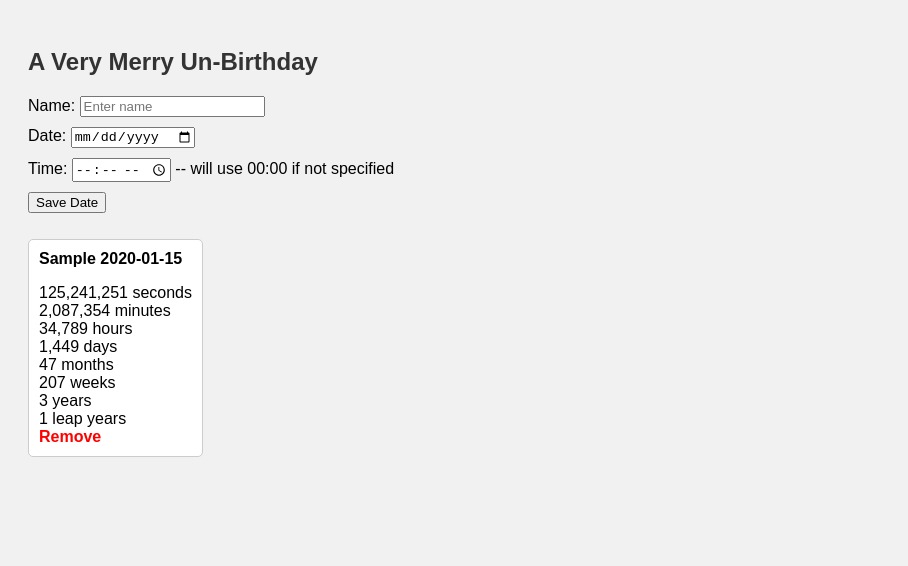
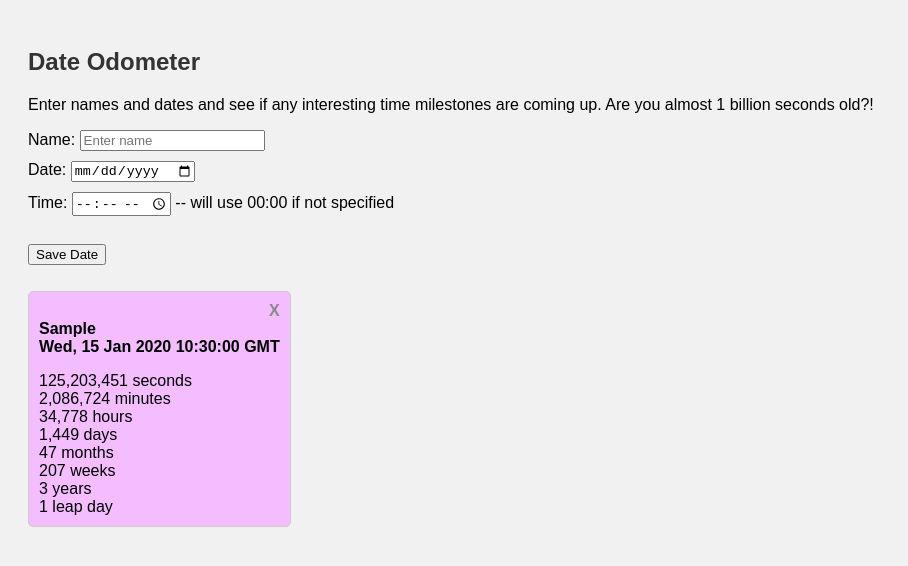
Before and after one commit to alangfiles/DateOdometer, a plain HTML site: page index.html in a window 1280 px wide. Both pictures are taken after typing "Sample", "2020-01-15", "10:30" into the empty fields and a click on the button "Save Date". Shown: the whole page, without its empty margins (0-908 px from the left). Drawn offline with Linux system fonts and the light colour scheme.

Commit message:
update date tracking for weeks/months/leaps

```diff
--- a/index.html
+++ b/index.html
@@ -4,7 +4,7 @@
 <head>
   <meta charset="UTF-8">
   <meta name="viewport" content="width=device-width, initial-scale=1.0">
-  <title>A Very Merry Un-Birthday</title>
+  <title>Date Odometer</title>
   <style>
     body {
       font-family: Arial, sans-serif;
@@ -41,10 +41,10 @@
     }
 
     .remove-btn {
+      float: right;
       cursor: pointer;
-      color: #ff0000;
+      color: #888;
       font-weight: bold;
-      margin-top: 10px;
     }
 
     body {
@@ -54,7 +54,10 @@
 </head>
 
 <body>
-  <h2>A Very Merry Un-Birthday</h2>
+  <h2>Date Odometer</h2>
+  <p>Enter names and dates and see if any interesting time milestones are coming up. Are you almost 1 billion seconds
+    old?!</p>
+  <form onsubmit="saveDate(); return false;">
     <label for="name">Name:</label>
     <input type="text" id="name" placeholder="Enter name" required>
     <br>
@@ -63,37 +66,122 @@
     <br>
     <label for="time">Time:</label>
     <input type="time" id="time"> -- will use 00:00 if not specified
+  </form>
   <br>
   <button onclick="saveDate()">Save Date</button>
 
   <ul id="dateList" class="date-cards-container"></ul>
 
   <script>
-    function generateDateCardHTML(name, date) {
+
+    function generatePastel(name) {
+      const randomNumberFromName = name.split('').reduce((a, b) => a + (b.charCodeAt(0) % 127) / 127, 0);
+      var hue = Math.round(randomNumberFromName * 360);
+      return 'hsl(' + hue + ', 100%, 87%)';
+    }
+
+    function monthsSinceDate(date) {
       const currentDate = new Date();
       const enteredDate = new Date(date);
+
+
+
+      const currentMonth = currentDate.getMonth();
+      const enteredMonth = enteredDate.getMonth();
+
+      const currentYear = currentDate.getFullYear();
+      const enteredYear = enteredDate.getFullYear();
+
+
+      return (currentYear - enteredYear) * 12 + (currentMonth - enteredMonth - 1);
+    }
+
+    function countWeeks(startDate) {
+      const currentDate = new Date();
+      const start = new Date(startDate);
+      let count = 0;
+
+      let dayToCount = start.getDay();
+      start.setDate(start.getDate() + 1);
+
+      while (start <= currentDate) {
+        if (start.getDay() === dayToCount) {
+          count++;
+        }
+        start.setDate(start.getDate() + 1);
+      }
+
+      return count;
+    }
+
+    function yearsSinceDate(date) {
+      const currentDate = new Date();
+      const enteredDate = new Date(date);
+
+      const currentYear = currentDate.getFullYear();
+      const enteredYear = enteredDate.getFullYear();
+      return currentYear - enteredYear - 1;
+    }
+
+    function leapYearsSinceDate(date) {
+
+      const isLeap = (year) => new Date(year, 1, 29).getMonth() == 1
+
+      const currentDate = new Date();
+      const enteredDate = new Date(date);
+
+      const currentYear = currentDate.getFullYear();
+      const enteredYear = enteredDate.getFullYear();
+
+
+      let offset = 0;
+
+      if (enteredDate.getMonth() > 1 && isLeap(enteredDate.getFullYear())) { //entered date starts on march of a leap year
+        ++offset;
+      }
+      if (currentDate.getMonth() < 1) { //leap day hasn't happend yet
+        ++offset;
+      }
+
+      let numLeapYears = 0;
+      for (let i = enteredYear; i <= currentYear; i++) {
+        if (isLeap(i)) {
+          numLeapYears++;
+        }
+      }
+      return numLeapYears - offset;
+    }
+
+    function generateDateCardHTML(entry) {
+      const { name, date, time } = entry;
+      const currentDate = new Date();
+      const enteredDate = new Date(`${date} ${time || '00:00'}`);
       const timeDifference = currentDate - enteredDate;
-
       const seconds = Math.floor(timeDifference / 1000);
       const minutes = Math.floor(seconds / 60);
       const hours = Math.floor(minutes / 60);
       const days = Math.floor(hours / 24);
-      const months = Math.floor(days / 30.44); //avg days in a month
-      const weeks = Math.floor(days / 7);
-      const years = Math.floor(days / 365);
-      const leapYears = Math.floor((years + 2) / 4); // Account for leap years
+      const months = monthsSinceDate(date);
+      // const weeks = Math.floor(days / 7); //weeksSinceDate(date);
+      const weeksByBirthday = countWeeks(date);
+      const years = yearsSinceDate(date);
+      const leapYears = leapYearsSinceDate(date);
 
-      return `<div class="date-card" data-date="${date}">
-                <div class="date-info"><b>${name} ${date}</b></p>
-                <div class="time-info">${seconds.toLocaleString()} seconds</div>
-                <div class="time-info">${minutes.toLocaleString()} minutes</div>
-                <div class="time-info">${hours.toLocaleString()} hours</div>
-                <div class="time-info">${days.toLocaleString()} days</div>
-                <div class="time-info">${months.toLocaleString()} months</div>
-                <div class="time-info">${weeks.toLocaleString()} weeks</div>
-                <div class="time-info">${years.toLocaleString()} years</div>
-                <div class="time-info">${leapYears.toLocaleString()} leap years</div>
-                <span class="remove-btn" onclick="removeEntry(this)">Remove</span>
+      const plural = (num) => num === 1 ? '' : 's';
+
+
+      return `<div class="date-card" data-date="${date}" data-name="${name}" style="background-color: ${generatePastel(name)};">
+                <div><span class="remove-btn" onclick="removeEntry('${name}')">X</span></div>
+                <div class="date-info"><b>${name} <br/>${enteredDate.toUTCString()}</b></p>
+                <div class="time-info">${seconds.toLocaleString()} second${plural(seconds)}</div>
+                <div class="time-info">${minutes.toLocaleString()} minute${plural(minutes)}</div>
+                <div class="time-info">${hours.toLocaleString()} hour${plural(hours)}</div>
+                <div class="time-info">${days.toLocaleString()} day${plural(days)}</div>
+                <div class="time-info">${months.toLocaleString()} month${plural(months)}</div>
+                <div class="time-info">${weeksByBirthday.toLocaleString()} week${plural(weeksByBirthday)}</div>
+                <div class="time-info">${years.toLocaleString()} year${plural(years)}</div>
+                <div class="time-info">${leapYears.toLocaleString()} leap day${plural(leapYears)}</div>
+
               </div>`;
     }
 
@@ -111,40 +199,44 @@
           return;
         }
 
-
-        const dateCardHTML = generateDateCardHTML(name, dateInput);
-
-        const listItem = document.createElement('li');
-        listItem.innerHTML = dateCardHTML;
-
-        document.getElementById('dateList').appendChild(listItem);
-
         // Save to local storage
-        savedDates.push({ name, date: dateInput, time: timeInput });
+        const entry = { name, date: dateInput, time: timeInput };
+        savedDates.push(entry);
         localStorage.setItem('savedDates', JSON.stringify(savedDates));
 
         // Clear input fields
         document.getElementById('name').value = '';
         document.getElementById('date').value = '';
         document.getElementById('time').value = '';
+
+        const dateCardHTML = generateDateCardHTML(entry);
+
+        const listItem = document.createElement('li');
+        listItem.innerHTML = dateCardHTML;
+
+        document.getElementById('dateList').appendChild(listItem);
       } else {
         alert('Please enter both name and date.');
       }
     }
 
-    function removeEntry(element) {
-      const listItem = element.closest('li');
-      const dateInfo = listItem.textContent.split('-');
-      const name = dateInfo[0].trim();
-      const date = dateInfo[1].trim().split(' ')[0].trim();
+    function removeEntry(name) {
+      let result = window.confirm(`Are you sure you want to delete ${name}?`);
 
-      // Remove from the list
-      listItem.remove();
-
+      if (!result) {
+        return;
+      }
       // Remove from local storage
       const savedDates = JSON.parse(localStorage.getItem('savedDates')) || [];
       const updatedDates = savedDates.filter(entry => !(entry.name === name));
       localStorage.setItem('savedDates', JSON.stringify(updatedDates));
+
+      // Remove from DOM
+      document.querySelectorAll('.date-card').forEach(card => {
+        if (card.dataset.name === name) {
+          card.remove();
+        }
+      });
     }
 
     // Load saved dates from local storage on page load
@@ -158,7 +250,7 @@
         const savedDates = JSON.parse(localStorage.getItem('savedDates')) || [];
 
         savedDates.forEach((entry) => {
-          const dateCardHTML = generateDateCardHTML(entry.name, entry.date);
+          const dateCardHTML = generateDateCardHTML(entry);
 
           const listItem = document.createElement('li');
           listItem.innerHTML = dateCardHTML;
```
Also changed, not shown: 1 other file. Lines whose indentation alone changed are shown as unchanged.
